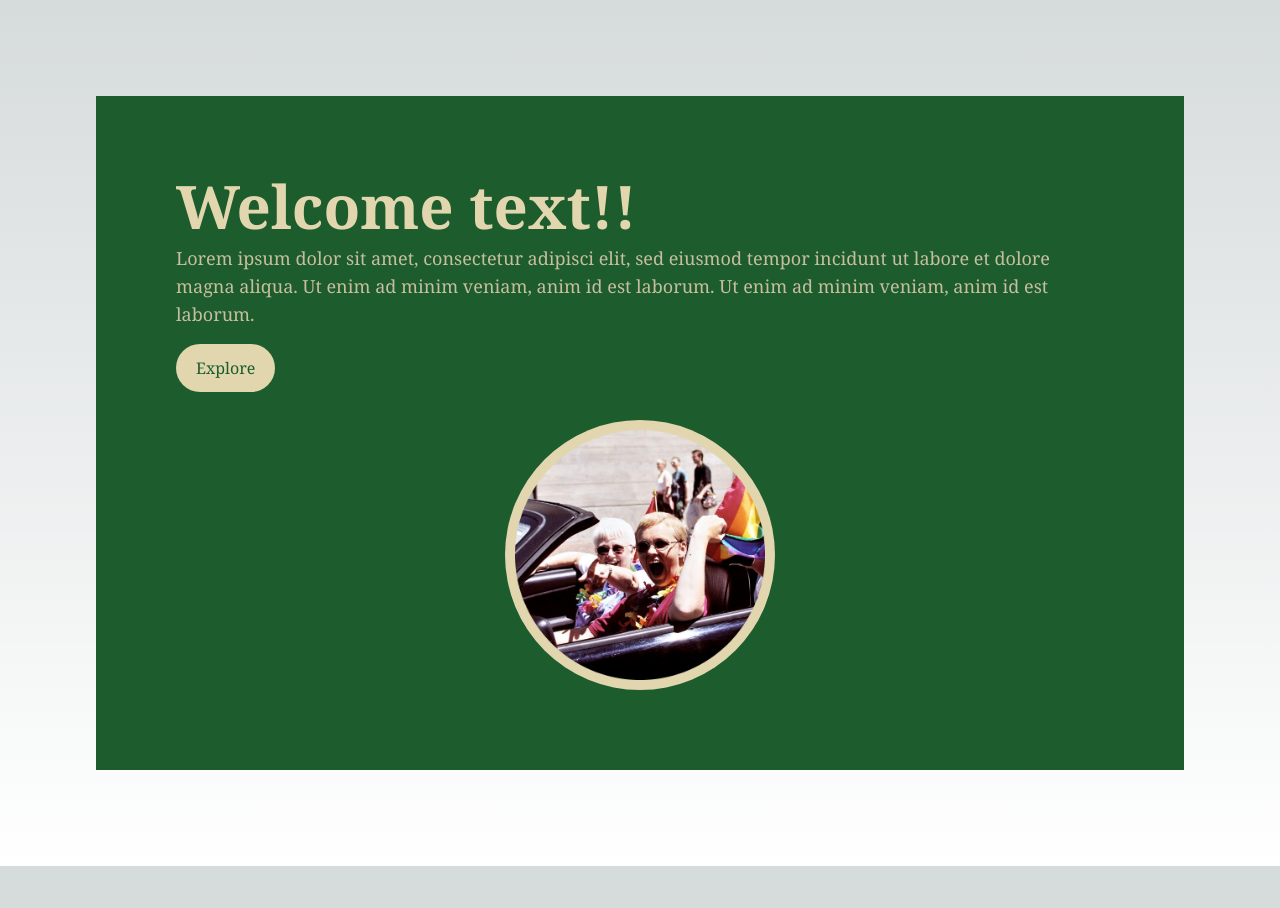
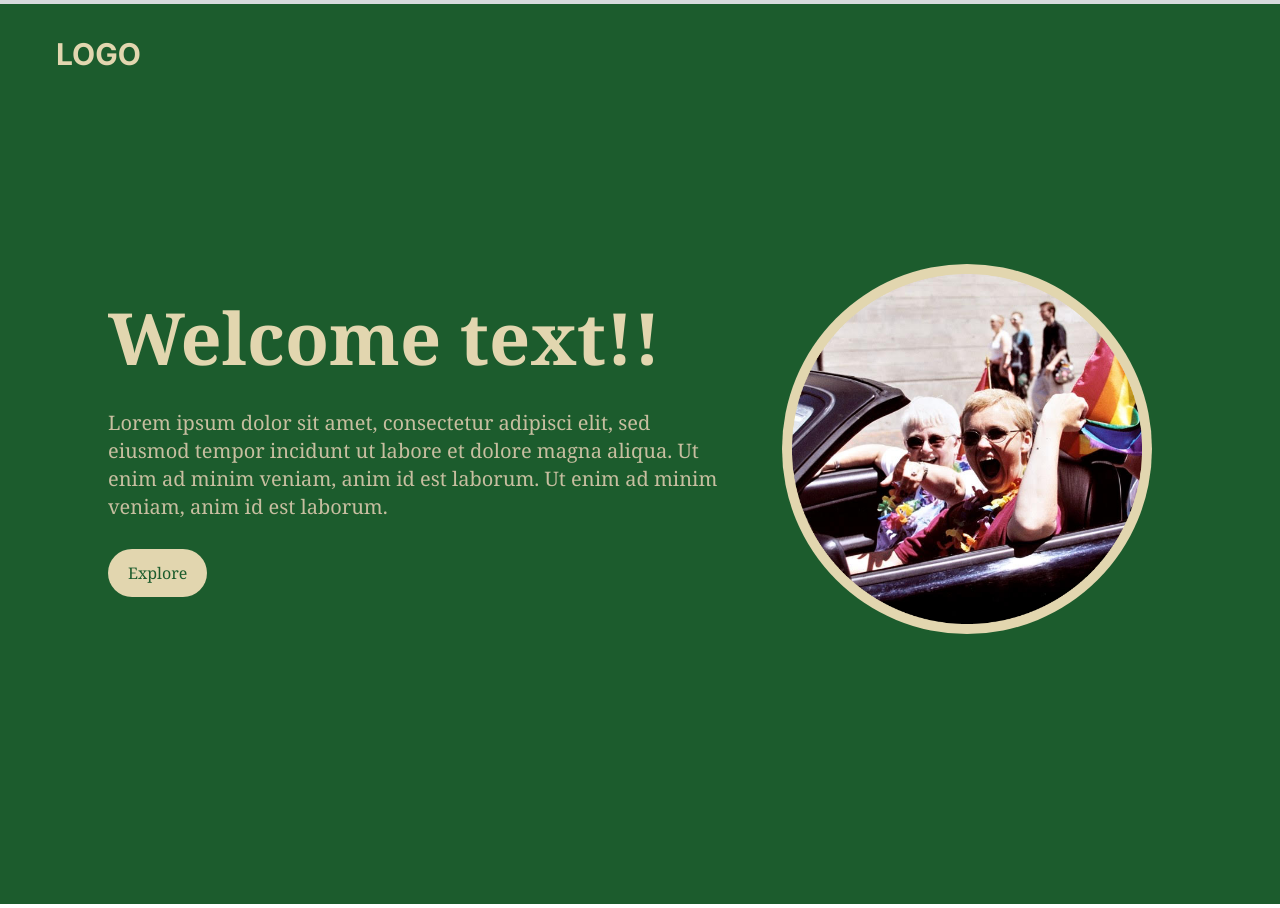
Before and after one commit to ersi012/SteppingOutQueerHistoryTrail, a Next.js app: page / in a window 1280 px wide. Before the commit the page ends 866 px from the top, so only its background shows below. Built offline with nearby package versions, Linux system fonts and the light colour scheme.

Commit message:
more navbar work

```diff
--- a/src/app/components/Header.jsx
+++ b/src/app/components/Header.jsx
@@ -3,10 +3,11 @@ import Image from 'next/image'
 
 const Header = () => {
   return (
-    <div className='grid-cols-1 lg:grid-cols-12  bg-[#1C5C2D] py-20 px-20'>
-        <div className='col-span-7 place-self-center text-center mb-7 sm:text-left'>
-            <h1 className='text-[#E2D6AF] font-serif text-6xl font-semibold'>Welcome text!!</h1>
-            <p className='text-[#C7BEA0] font-serif text-lg mt-2 mb-4'>Lorem ipsum dolor sit amet, consectetur adipisci
+    <section className='bg-[#1C5C2D] w-screen min-h-screen px-20 py-40'>
+        <div className='grid grid-cols-1 lg:grid-cols-12  '>
+            <div className='col-span-7 place-self-center text-center sm:text-left ml-7'>
+                <h1 className='text-[#E2D6AF] font-serif text-7xl font-semibold mb-9'>Welcome text!!</h1>
+                <p className='text-[#C7BEA0] font-serif text-xl  mb-7'>Lorem ipsum dolor sit amet, consectetur adipisci
                 elit, sed eiusmod tempor incidunt ut labore et dolore magna aliqua. Ut enim ad minim veniam,
                 anim id est laborum. Ut enim ad minim veniam,
                 anim id est laborum.
@@ -16,18 +17,20 @@ const Header = () => {
             </div>
 
 
-        <div className='col-span-5 place-self-center mt-5 lg:m-0'>
-            <div className='rounded-full bg-[#E2D6AF] w-[270px] h-[270px] relative'>
+            <div className='col-span-5 place-self-center mt-20 ml-5 lg:m-0'>
+                <div className='rounded-full bg-[#E2D6AF] w-[370px] h-[370px] relative'>
                     <Image
                     src='/images/header.png'
                     className="absolute transform -translate-x-1/2 -translate-y-1/2 top-1/2 left-1/2"
-                width={250}
-                height={250}
+                    alt="Two people sitting in a car reaching back holding on to a rainbow flag"
+                    width={350}
+                    height={350}
                     />
                 </div>
 
             </div>
         </div>
+    </section>
   )
 }
 
--- a/src/app/components/Navbar.jsx
+++ b/src/app/components/Navbar.jsx
@@ -4,8 +4,9 @@ import Link from 'next/link'
 const Navbar = () => {
   return (
     <nav>
-        <div>
-
+        <div className='flex flex-wrap items-center justify-between mx-auto p-8 bg-[#1C5C2D]'>
+            <Link href={"/"} className='text-[#E2D6AF] text-3xl ml-6 font-bold'> LOGO</Link>
+            <div className='menu'></div>
         </div>
     </nav>
 
--- a/src/app/page.js
+++ b/src/app/page.js
@@ -1,10 +1,14 @@
 import Image from 'next/image'
 import Header from './components/Header'
+import Navbar from './components/Navbar'
 
 export default function Home() {
   return (
-    <main className="flex flex-col items-center justify-between p-24">
-      <Header />
+    <main className="flex min-h-screen flex-col container mx-auto py-1">
+      <Navbar />
+      {/* <div className='container mx-auto px-12 py-4'></div> */}
+        <Header />
+
     </main>
   )
 }
```
Lines whose indentation alone changed are shown as unchanged.
